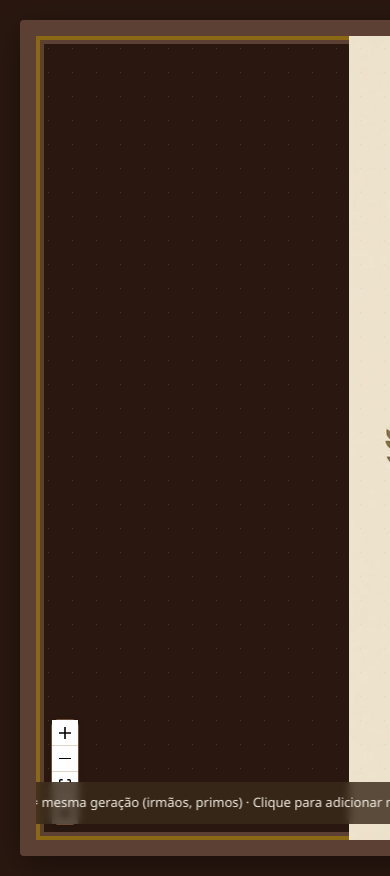
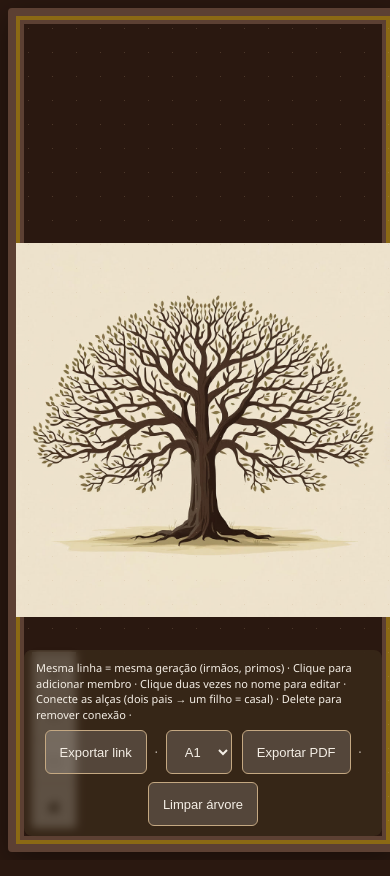
Before and after one commit to agaragon/family-tree, a React (Vite) app in the folder family-tree-web/: page / in a window 390 px wide. Built offline with nearby package versions, Linux system fonts and the light colour scheme.

Commit message:
deploy created

```diff
--- a/family-tree-web/src/App.css
+++ b/family-tree-web/src/App.css
@@ -24,7 +24,16 @@
   width: 100%;
   height: 100%;
   position: relative;
-  background: url('/family-tree-background.jpg') center / contain no-repeat;
+  background: url('/family-tree-background.jpg') center center no-repeat;
+  background-size: contain;
+}
+
+/* Hide UI elements when capturing for PDF */
+.tree-frame.pdf-exporting .instructions,
+.tree-frame.pdf-exporting .react-flow__controls,
+.tree-frame.pdf-exporting .react-flow__background,
+.tree-frame.pdf-exporting .react-flow__handle {
+  visibility: hidden;
 }
 
 /* Tint the React Flow background so dots are subtle over the image */
@@ -206,3 +215,87 @@ html, body, #root {
   overflow: hidden;
   background: #2a1810;
 }
+
+/* ===== Responsive: mobile / small screens ===== */
+
+@media (max-width: 768px) {
+  .tree-frame {
+    margin: 8px;
+    border-width: 8px;
+    --frame-h: calc(100vh - 16px);
+    --frame-w: calc(100vw - 16px);
+    width: var(--frame-w);
+    min-width: unset;
+  }
+
+  .instructions {
+    left: 8px;
+    right: 8px;
+    bottom: 8px;
+    transform: none;
+    white-space: normal;
+    font-size: 11px;
+    padding: 10px 12px;
+    line-height: 1.4;
+    display: flex;
+    flex-wrap: wrap;
+    gap: 8px;
+    align-items: center;
+    justify-content: center;
+    max-width: calc(100vw - 32px);
+  }
+
+  .instructions .export-pdf-btn,
+  .instructions .clear-tree-btn,
+  .instructions select.export-pdf-btn {
+    margin-left: 0;
+    padding: 10px 14px;
+    min-height: 44px;
+    font-size: 13px;
+    flex-shrink: 0;
+  }
+
+  /* Delete button visible on touch (no hover) */
+  .family-node .node-delete {
+    opacity: 1;
+    width: 24px;
+    height: 24px;
+    top: -6px;
+    right: -6px;
+  }
+
+  /* Big by default for entering info; compact after user has entered a name */
+  .family-node {
+    padding: 16px 20px;
+    min-width: 160px;
+    transition: padding 0.2s ease, min-width 0.2s ease;
+  }
+
+  .family-node .node-name,
+  .family-node .node-name-input {
+    font-size: 16px;
+  }
+
+  .family-node--compact {
+    padding: 8px 12px;
+    min-width: 90px;
+  }
+
+  .family-node--compact .node-name,
+  .family-node--compact .node-name-input {
+    font-size: 12px;
+  }
+
+  .family-node--compact .node-parents {
+    font-size: 10px;
+  }
+
+  .react-flow__controls-button {
+    min-width: 44px;
+    min-height: 44px;
+  }
+
+  .react-flow__controls {
+    bottom: 80px; /* above instruction bar when wrapped */
+  }
+}
--- a/family-tree-web/src/App.jsx
+++ b/family-tree-web/src/App.jsx
@@ -11,7 +11,8 @@ import {
   ReactFlowProvider,
 } from '@xyflow/react';
 import '@xyflow/react/dist/style.css';
-import html2pdf from 'html2pdf.js';
+import html2canvas from 'html2canvas';
+import { jsPDF } from 'jspdf';
 import FamilyMemberNode from './components/FamilyMemberNode';
 import GenerationLinesNode from './components/GenerationLinesNode';
 import ParentForkEdge from './components/ParentForkEdge';
@@ -281,15 +282,27 @@ function FamilyTreeCanvas() {
   }, [setNodes, setEdges]);
 
   const [pdfPaperSize, setPdfPaperSize] = useState('a1');
-  const exportPdf = useCallback(() => {
+  const exportPdf = useCallback(async () => {
     if (!reactFlowWrapper.current) return;
-    html2pdf(reactFlowWrapper.current, {
-      margin: 10,
-      filename: 'family-tree.pdf',
-      image: { type: 'jpeg', quality: 0.95 },
-      html2canvas: { scale: 2 },
-      jsPDF: { unit: 'mm', format: pdfPaperSize, orientation: 'landscape' },
-    });
+    const el = reactFlowWrapper.current;
+    el.classList.add('pdf-exporting');
+    await new Promise((r) => requestAnimationFrame(() => setTimeout(r, 0)));
+    const margin = 10;
+    const pageInner = {
+      a4: { w: 297 - margin * 2, h: 210 - margin * 2 },
+      a1: { w: 841 - margin * 2, h: 594 - margin * 2 },
+      a0: { w: 1189 - margin * 2, h: 841 - margin * 2 },
+    }[pdfPaperSize];
+    const canvas = await html2canvas(el, { scale: 2 });
+    el.classList.remove('pdf-exporting');
+    const imgW = canvas.width;
+    const imgH = canvas.height;
+    const scale = Math.min(pageInner.w / imgW, pageInner.h / imgH);
+    const fitW = imgW * scale;
+    const fitH = imgH * scale;
+    const pdf = new jsPDF({ unit: 'mm', format: pdfPaperSize, orientation: 'landscape' });
+    pdf.addImage(canvas.toDataURL('image/jpeg', 0.95), 'JPEG', margin, margin, fitW, fitH);
+    pdf.save('family-tree.pdf');
   }, [pdfPaperSize]);
 
   const exportLink = useCallback(() => {
--- a/family-tree-web/src/components/FamilyMemberNode.jsx
+++ b/family-tree-web/src/components/FamilyMemberNode.jsx
@@ -38,8 +38,12 @@ export default function FamilyMemberNode({ id, data }) {
     [commitName, data.label],
   );
 
+  const trimmed = name.trim();
+  const isDefaultName = !trimmed || trimmed === 'Novo membro' || trimmed === 'Sem nome';
+  const isCompact = !editing && !isDefaultName;
+
   return (
-    <div className="family-node">
+    <div className={`family-node${isCompact ? ' family-node--compact' : ''}`}>
       {/* Top handle — connect as child */}
       <Handle id="target" type="target" position={Position.Top} />
 
```
Also changed, not shown: 2 other files (tests, documents, lock files or other folders).
